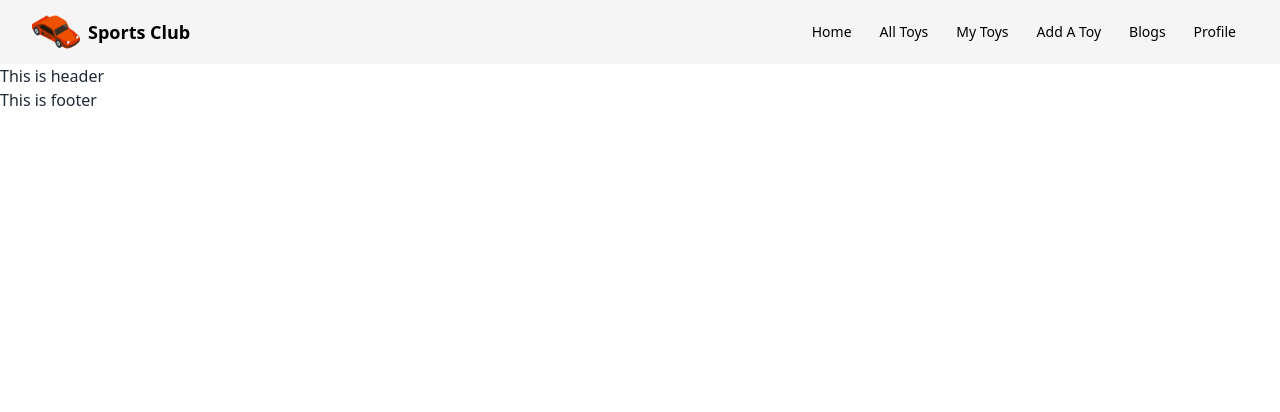
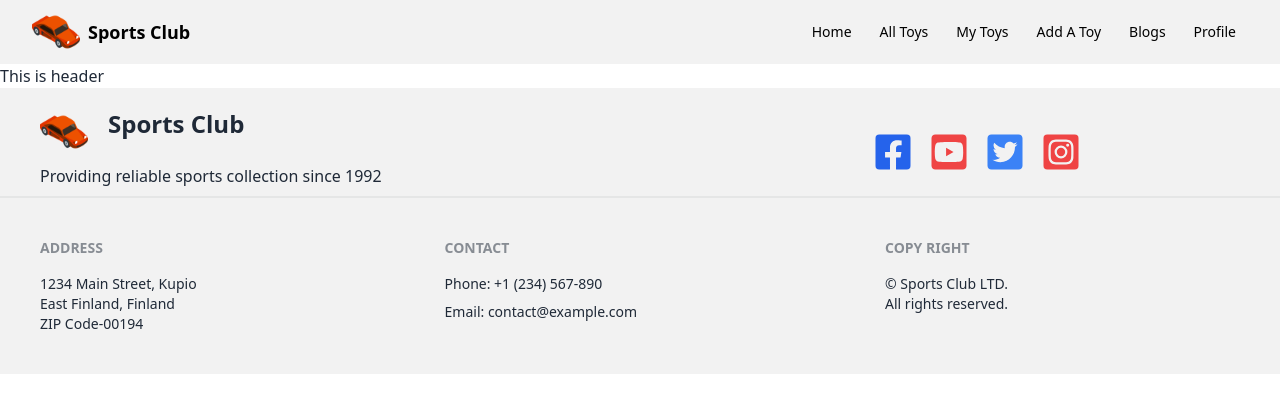
Before and after one commit to MdMizanurRahman1/toy-client-side, a React (Vite) app: page / in a window 1280 px wide. Shown: the top 412 px of the page. Built offline with nearby package versions, Linux system fonts and the light colour scheme.

Commit message:
footer part done

```diff
--- a/package.json
+++ b/package.json
@@ -15,6 +15,7 @@
     "match-sorter": "^6.3.1",
     "react": "^18.2.0",
     "react-dom": "^18.2.0",
+    "react-icons": "^4.8.0",
     "react-router-dom": "^6.11.2",
     "sort-by": "^1.2.0"
   },
--- a/src/Pages/Footer.jsx
+++ b/src/Pages/Footer.jsx
@@ -1,9 +1,42 @@
 import React from 'react';
+import { FaFacebookSquare, FaTwitterSquare, FaYoutubeSquare, FaInstagramSquare } from 'react-icons/fa';
 
 const Footer = () => {
     return (
         <div>
-            <h2>This is footer</h2>
+            <footer className="footer px-10 pt-5 border-b-2 bg-base-200 text-base-content border-base-300">
+                <div className="items-center flex-col">
+                    <div className='flex gap-5'>
+                        <img className="block h-12 w-12" src="car.png" alt="Website Logo" />
+                        <p className='text-2xl font-black bold'>Sports Club</p>
+                    </div>
+                    <p className='text-base mt-0 mb-2'>Providing reliable sports collection since 1992</p>
+                </div>
+                <div className="md:place-self-center md:justify-self-center">
+                    <div className="grid grid-flow-col gap-4">
+                        <a>< FaFacebookSquare className='w-10 h-10 text-blue-600' /></a>
+                        <a>< FaYoutubeSquare className='w-10 h-10 text-red-500' /></a>
+                        <a>< FaTwitterSquare className='w-10 h-10 text-blue-500' /></a>
+                        <a>< FaInstagramSquare className='w-10 h-10 text-red-500' /></a>
+
+                    </div>
+                </div>
+            </footer>
+            <footer className="footer p-10 bg-base-200 text-base-content">
+                <div>
+                    <span className="footer-title">Address</span>
+                    <p>1234 Main Street, Kupio <br /> East Finland, Finland <br /> ZIP Code-00194</p>
+                </div>
+                <div>
+                    <span className="footer-title">Contact</span>
+                    <a className="link link-hover">Phone: +1 (234) 567-890</a>
+                    <a className="link link-hover">Email: contact@example.com</a>
+                </div>
+                <div>
+                    <span className="footer-title">Copy Right</span>
+                    <a className="link link-hover">&copy; Sports Club LTD. <br /> All rights reserved.</a>
+                </div>
+            </footer>
         </div>
     );
 };
--- a/src/Pages/NavBar.jsx
+++ b/src/Pages/NavBar.jsx
@@ -2,7 +2,7 @@ import React from 'react';
 
 const NavBar = () => {
     return (
-        <nav className='bg-neutral-100'>
+        <nav className='bg-base-200'>
             <div className="max-w-7xl mx-auto px-4 sm:px-2 lg:px-8">
                 <div className="flex items-center justify-between h-16">
                     <div className="flex items-center">
```
Also changed, not shown: 1 other file (tests, documents, lock files or other folders).
